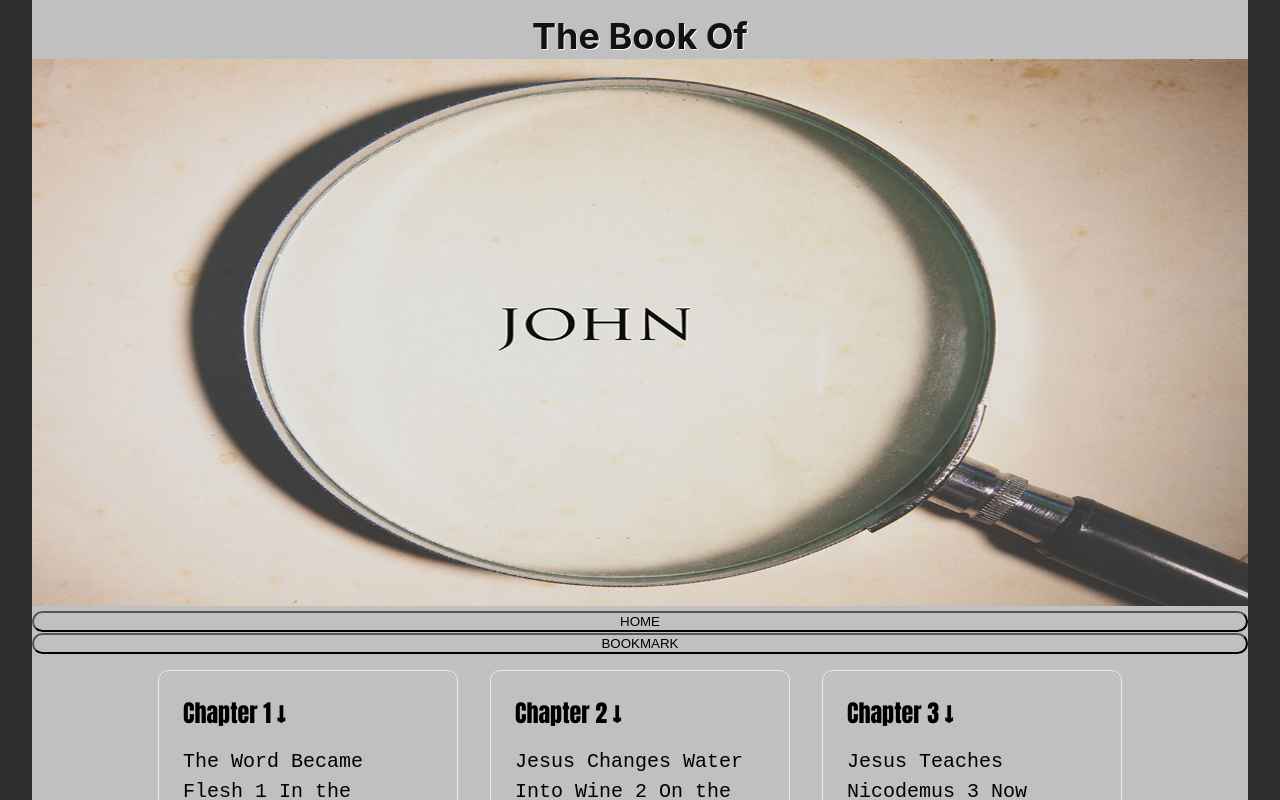
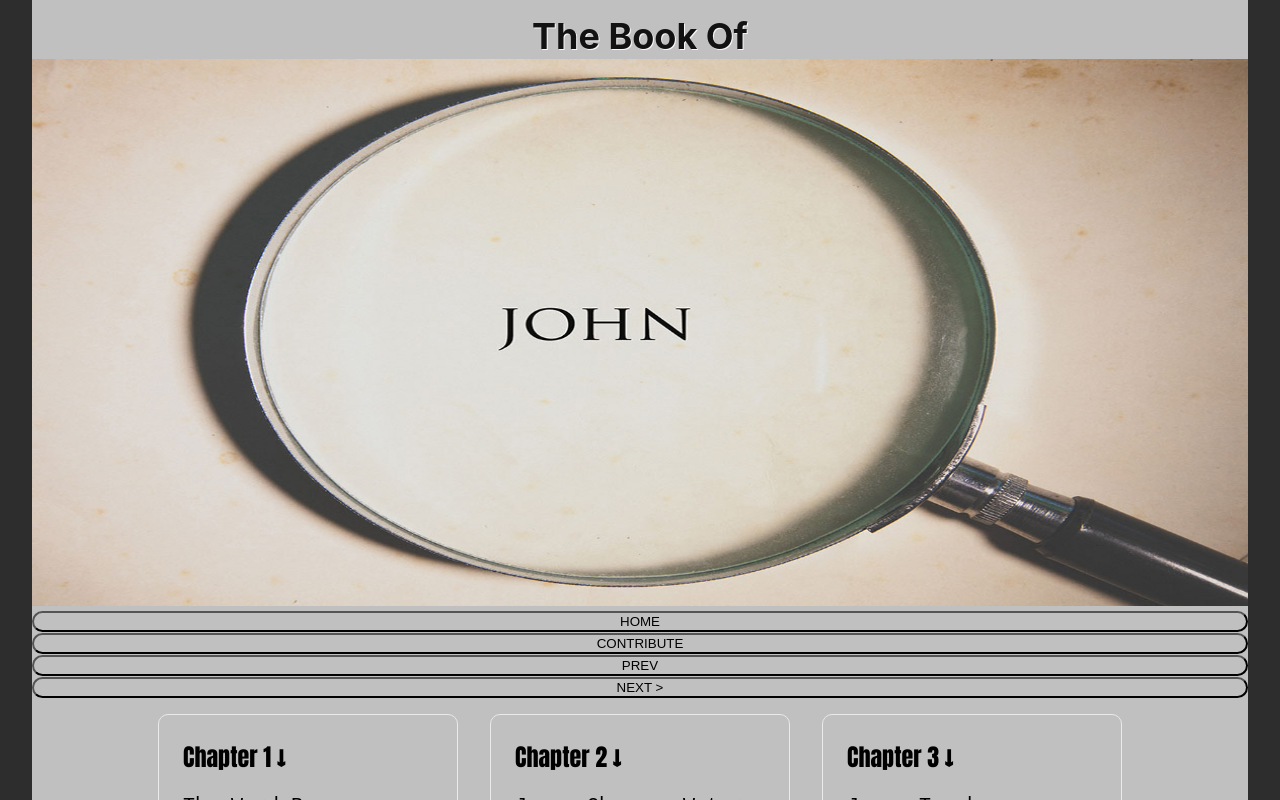
Before and after one commit to jnutt367/john, a Next.js app: page / in a window 1280 px wide. Shown: the top 800 px of the page. Built offline with nearby package versions, Linux system fonts and the light colour scheme.

Commit message:
Update index.js
linking next and prev buttons

```diff
--- a/pages/index.js
+++ b/pages/index.js
@@ -26,10 +26,17 @@ export default function Home() {
                               />
 
        <a href="https://the-holy-bible.vercel.app/">
-            <button className={styles.button}>HOME</button>
+            <button className={styles.button}> HOME </button>
        </a>
-       <a href="https://the-holy-bible.vercel.app/">
-            <button className={styles.button}>BOOKMARK</button>
+
+         <a href="#PayPalButton">
+            <button className={styles.button}>CONTRIBUTE </button>
+        </a>
+         <a href="https://luke-three.vercel.app/">
+            <button className={styles.button}>PREV </button>
+       </a>
+        <a href="https://acts-zeta.vercel.app/">
+            <button className={styles.button}>NEXT > </button>
        </a>
         <div className={styles.grid}>
         <div className={styles.card}>
```
